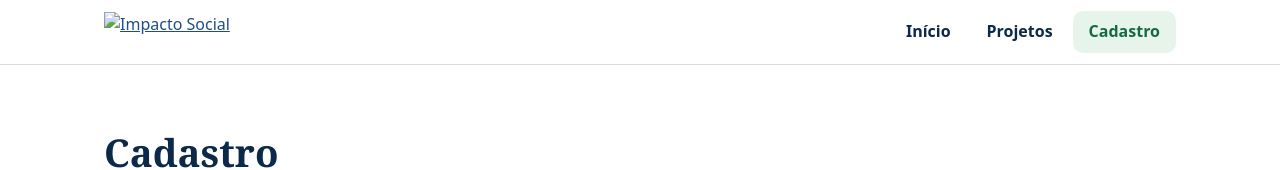
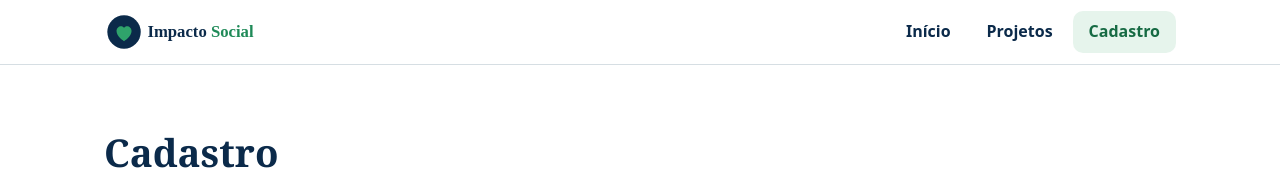
Before and after one commit to vinisnoww/impacto-social, a plain HTML site: page cadastro.html in a window 1280 px wide. Shown: the top 170 px of the page. Drawn offline with Linux system fonts and the light colour scheme.

Commit message:
Update logo image source in cadastro.html

```diff
--- a/cadastro.html
+++ b/cadastro.html
@@ -18,7 +18,7 @@
   <header class="cabecalho">
     <div class="container cabecalho__barra" style="position:relative">
       <a class="cabecalho__logo" href="index.html" aria-label="Impacto Social — página inicial">
-        <img src="assets/images/logo.svg" alt="Impacto Social" width="200" height="48">
+        <img src="logo.svg" alt="Impacto Social" width="200" height="48">
       </a>
       <button class="menu-toggle" type="button" aria-expanded="false" aria-controls="menu-principal">Menu</button>
       <nav aria-label="Principal">
```
